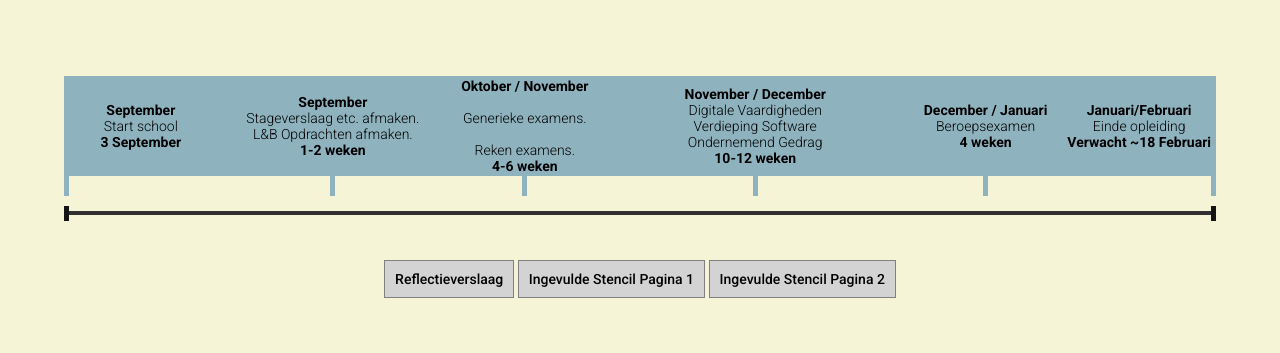
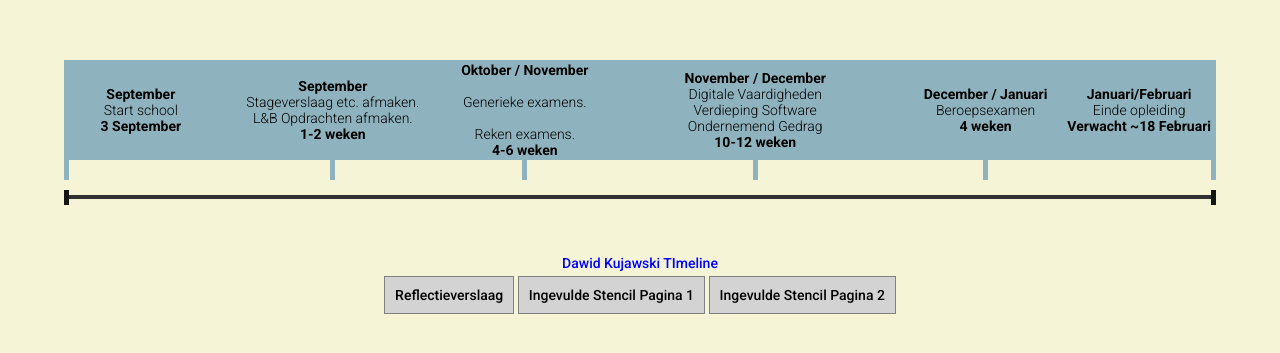
Before and after one commit to daawson/Introductie-AO-2021, a plain HTML site: page index.html in a window 1280 px wide. Shown: the part 199-552 px from the top of the page. Drawn offline with Linux system fonts and the light colour scheme.

Commit message:
Quick update
Yes 2

```diff
--- a/index.html
+++ b/index.html
@@ -71,6 +71,7 @@
             <div class="cap"></div>
         </div>
         <div id="last">
+            <p style="text-align: center;">Dawid Kujawski TImeline</p><br>
             <a href="docs/reflectie-verslag.pdf" target="_blank">Reflectieverslaag</a>
             <a href="docs/pic0.jpg" target="_blank">Ingevulde Stencil Pagina 1</a>
             <a href="docs/pic1.jpg" target="_blank">Ingevulde Stencil Pagina 2</a>
```
